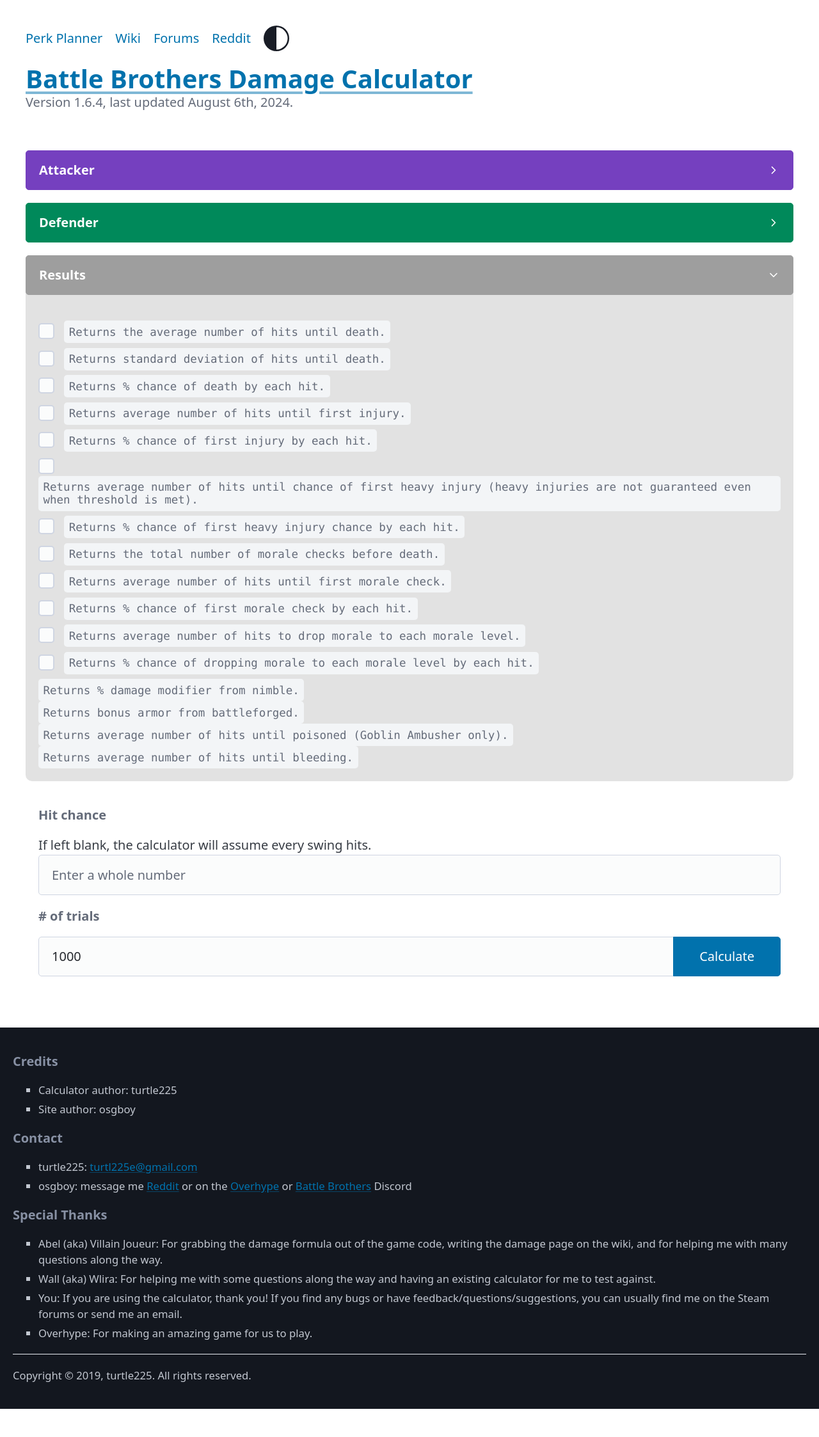
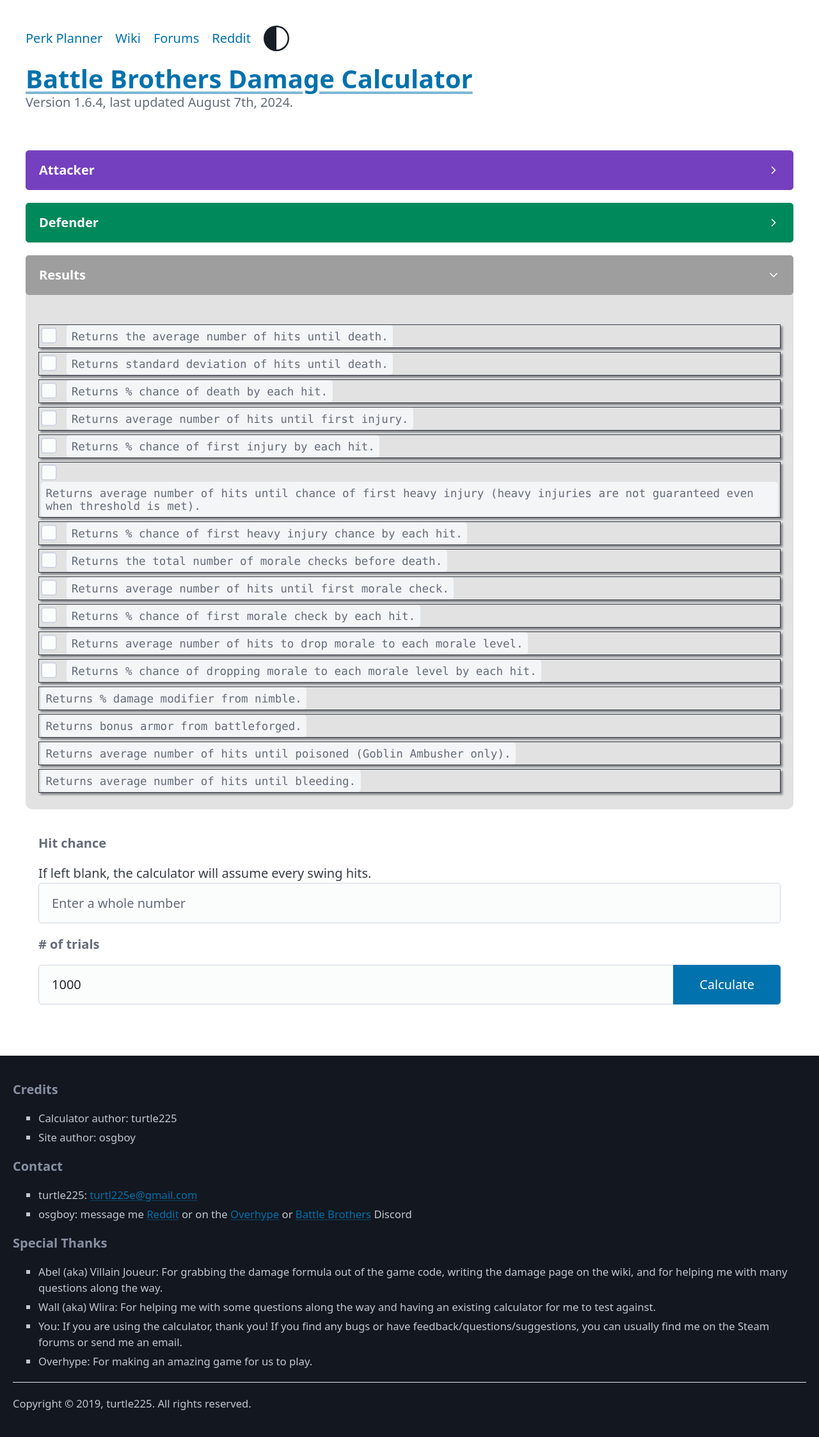
Before and after one commit to Osgboy/BBCalculator, a Django app: template templates/index.html in a window 1280 px wide. Shown: the whole page at 64% size. Before the commit the page ends 2202 px from the top, so only its background shows below. Run offline with Django 5.2, Linux system fonts and the light colour scheme; the template is opened without the code that fills it, so the values that code supplies are empty; some libraries are stand-ins or nearby versions.

Commit message:
added boxes around result fields

```diff
--- a/static/style.css
+++ b/static/style.css
@@ -110,6 +110,19 @@ svg {
     border-color: var(--results-hover);
 }
 
+.result-container {
+    border: 1px solid;
+    margin-top: 6px;
+    margin-bottom: 6px;
+    padding-left: 3px;
+    padding-right: 3px;
+    box-shadow: 3px 3px 3px 0px rgba(from var(--pico-contrast) r g b / 0.5);
+}
+
+.result-container label {
+    margin-bottom: 0;
+}
+
 #CalculateSection {
     padding: 1rem;
 }
--- a/templates/index.html
+++ b/templates/index.html
@@ -80,7 +80,7 @@
             </nav>
             <hgroup>
                 <h1><a href="/">Battle Brothers Damage Calculator</a></h1>
-                <p>Version 1.6.4, last updated August 6th, 2024.</p>
+                <p>Version 1.6.4, last updated August 7th, 2024.</p>
             </hgroup>
         </header>
         <main class="container">
@@ -549,19 +549,19 @@
                 <details id="Results" {% if not blank %} open {% endif %}>
                     <summary id="ResultsButton" class="SectionButton" role="button">Results</summary>
                     <div class="inner-container">
-                        <div>
+                        <div class="result-container">
                             <label>
                                 <input type="checkbox" name="DataReturns" id="DeathMean" value="DeathMean" {% if "DeathMean" in DataReturns %} checked {% endif %}>
                                 <samp>{{ results.DeathMean|linebreaksbr|default:"Returns the average number of hits until death." }}</samp>
                             </label>
                         </div>
-                        <div>
+                        <div class="result-container">
                             <label>
                                 <input type="checkbox" name="DataReturns" id="DeathStDev" value="DeathStDev" {% if "DeathStDev" in DataReturns %} checked {% endif %}>
                                 <samp>{{ results.DeathStDev|linebreaksbr|default:"Returns standard deviation of hits until death." }}</samp>
                             </label>
                         </div>
-                        <div>
+                        <div class="result-container">
                             <label>
                                 <input type="checkbox" name="DataReturns" id="DeathPercent" value="DeathPercent" {% if "DeathPercent" in DataReturns %} checked {% endif %}>
                                 <samp>{{ results.DeathPercent|linebreaksbr|default:"Returns % chance of death by each hit." }}</samp>
@@ -572,13 +572,13 @@
                             </div>
                             {% endif %}
                         </div>
-                        <div>
+                        <div class="result-container">
                             <label>
                                 <input type="checkbox" name="DataReturns" id="InjuryMean" value="InjuryMean" {% if "InjuryMean" in DataReturns %} checked {% endif %}>
                                 <samp>{{ results.InjuryMean|linebreaksbr|default:"Returns average number of hits until first injury." }}</samp>
                             </label>
                         </div>
-                        <div>
+                        <div class="result-container">
                             <label>
                                 <input type="checkbox" name="DataReturns" id="InjuryPercent" value="InjuryPercent" {% if "InjuryPercent" in DataReturns %} checked {% endif %}>
                                 <samp>{{ results.InjuryPercent|linebreaksbr|default:"Returns % chance of first injury by each hit." }}</samp>
@@ -589,13 +589,13 @@
                             </div>
                             {% endif %}
                         </div>
-                        <div>
+                        <div class="result-container">
                             <label>
                                 <input type="checkbox" name="DataReturns" id="HeavyInjuryMean" value="HeavyInjuryMean" {% if "HeavyInjuryMean" in DataReturns %} checked {% endif %}>
                                 <samp>{{ results.HeavyInjuryMean|linebreaksbr|default:"Returns average number of hits until chance of first heavy injury (heavy injuries are not guaranteed even when threshold is met)." }}</samp>
                             </label>
                         </div>
-                        <div>
+                        <div class="result-container">
                             <label>
                                 <input type="checkbox" name="DataReturns" id="HeavyInjuryPercent" value="HeavyInjuryPercent" {% if "HeavyInjuryPercent" in DataReturns %} checked {% endif %}>
                                 <samp>{{ results.HeavyInjuryPercent|linebreaksbr|default:"Returns % chance of first heavy injury chance by each hit." }}</samp>
@@ -606,19 +606,19 @@
                             </div>
                             {% endif %}
                         </div>
-                        <div>
+                        <div class="result-container">
                             <label>
                                 <input type="checkbox" name="DataReturns" id="MoraleChecksTotal" value="MoraleChecksTotal" {% if "MoraleChecksTotal" in DataReturns %} checked {% endif %}>
                                 <samp>{{ results.MoraleChecksTotal|linebreaksbr|default:"Returns the total number of morale checks before death." }}</samp>
                             </label>
                         </div>
-                        <div>
+                        <div class="result-container">
                             <label>
                                 <input type="checkbox" name="DataReturns" id="MoraleMean" value="MoraleMean" {% if "MoraleMean" in DataReturns %} checked {% endif %}>
                                 <samp>{{ results.MoraleMean|linebreaksbr|default:"Returns average number of hits until first morale check." }}</samp>
                             </label>
                         </div>
-                        <div>
+                        <div class="result-container">
                             <label>
                                 <input type="checkbox" name="DataReturns" id="MoralePercent" value="MoralePercent" {% if "MoralePercent" in DataReturns %} checked {% endif %}>
                                 <samp>{{ results.MoralePercent|linebreaksbr|default:"Returns % chance of first morale check by each hit." }}</samp>
@@ -629,13 +629,13 @@
                             </div>
                             {% endif %}
                         </div>
-                        <div>
+                        <div class="result-container">
                             <label>
                                 <input type="checkbox" name="DataReturns" id="MoraleDropsMean" value="MoraleDropsMean" {% if "MoraleDropsMean" in DataReturns %} checked {% endif %}>
                                 <samp>{{ results.MoraleDropsMean|linebreaksbr|default:"Returns average number of hits to drop morale to each morale level." }}</samp>
                             </label>
                         </div>
-                        <div>
+                        <div class="result-container">
                             <label>
                                 <input type="checkbox" name="DataReturns" id="MoraleDropsPercent" value="MoraleDropsPercent" {% if "MoraleDropsPercent" in DataReturns %} checked {% endif %}>
                                 <samp>{{ results.MoraleDropsPercent|linebreaksbr|default:"Returns % chance of dropping morale to each morale level by each hit." }}</samp>
@@ -658,16 +658,16 @@
                                 {% endif %}
                             {% endif %}
                         </div>
-                        <div>
+                        <div class="result-container">
                             <samp>{{ results.Nimble|linebreaksbr|default:"Returns % damage modifier from nimble." }}</samp>
                         </div>
-                        <div>
+                        <div class="result-container">
                             <samp>{{ results.Forge|linebreaksbr|default:"Returns bonus armor from battleforged." }}</samp>
                         </div>
-                        <div>
+                        <div class="result-container">
                             <samp>{{ results.Ambusher|linebreaksbr|default:"Returns average number of hits until poisoned (Goblin Ambusher only)." }}</samp>
                         </div>
-                        <div>
+                        <div class="result-container">
                             <samp>{{ results.Cleaver|linebreaksbr|default:"Returns average number of hits until bleeding." }}</samp>
                         </div>
                     </div>
@@ -688,21 +688,21 @@
         <footer>
             <div class="inner-container">
                 <small>
-                    <div class="column">
+                    <div>
                         <h6>Credits</h6>
                         <ul>
                             <li>Calculator author: turtle225</li>
                             <li>Site author: osgboy</li>
                         </ul>
                     </div>
-                    <div class="column">
+                    <div>
                         <h6>Contact</h6>
                         <ul>
                             <li>turtle225: <a href="mailto:turtl225e@gmail.com">turtl225e@gmail.com</a></li>
                             <li>osgboy: message me <a href="https://old.reddit.com/user/Osgboy">Reddit</a> or on the <a href="https://discord.gg/s4Va2Nxhb4">Overhype</a> or <a href="https://discord.gg/P7PXCBwfwC">Battle Brothers</a> Discord</li>
                         </ul>
                     </div>
-                    <div class="column">
+                    <div>
                         <h6>Special Thanks</h6>
                         <ul>
                             <li>Abel (aka) Villain Joueur: For grabbing the damage formula out of the game code, writing the damage page on the wiki, and for helping me with many questions along the way.</li>
@@ -735,13 +735,13 @@
             document.addEventListener('DOMContentLoaded', () => {
                 if (stored == null) {
                     switchTheme.innerHTML = os_default
-                    switchTheme.setAttribute('data-tooltip', 'os theme')
+                    switchTheme.setAttribute('data-tooltip', 'OS theme')
                     switchTheme.focus()
-                    removeTooltip(3000)
+                    removeTooltip()
                 } else {
                     html.setAttribute('data-theme', isLight? 'light':'dark')
                     switchTheme.innerHTML = isLight? sun : moon
-                    switchTheme.setAttribute('data-tooltip', `theme ${isLight?'light':'dark'}`)
+                    switchTheme.setAttribute('data-tooltip', `${isLight?'light':'dark'} theme`)
                 }
             })
             switchTheme.addEventListener('click', (e)=> {
@@ -749,11 +749,11 @@
                 isLight = !isLight
                 html.setAttribute('data-theme', isLight? 'light':'dark')
                 switchTheme.innerHTML = isLight? sun : moon
-                switchTheme.setAttribute('data-tooltip', `theme ${isLight?'light':'dark'}`)
+                switchTheme.setAttribute('data-tooltip', `${isLight?'Light':'Dark'} theme`)
                 sessionStorage.setItem('theme', isLight? 'light':'dark')
                 removeTooltip()
             })
-            const removeTooltip = (timeInt = 1750) => {
+            const removeTooltip = (timeInt = 1500) => {
                 setTimeout(()=>{
                     switchTheme.blur()
                 },timeInt)
```
